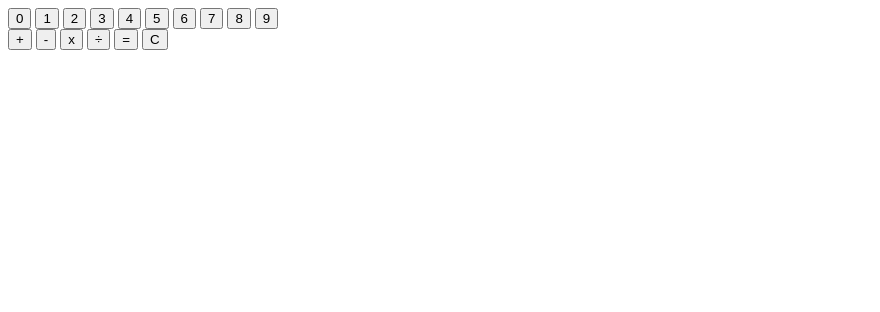
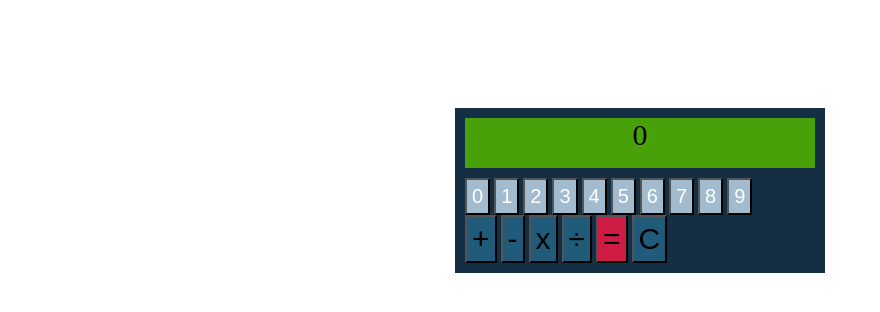
Before and after one commit to Cartman223/Calculator, a plain HTML site: page index.html in a window 1280 px wide. Shown: the whole page, without its empty margins (0-880 px from the left). Drawn offline with Linux system fonts and the light colour scheme.

Commit message:
feat basic graphical interface

```diff
--- a/index.html
+++ b/index.html
@@ -4,10 +4,12 @@
     <meta charset="UTF-8">
     <meta name="viewport" content="width=device-width, initial-scale=1.0">
     <title>myCalculator</title>
+    <link rel="stylesheet" href="style.css">
 </head>
 <body>
 
-    <div style="background-color:gray;color:blue" class="display"></div>
+    <div class="calculator">
+        <div class="display">0</div>
 
         <div class="numberpad">
             <button class="number">0</button>
@@ -29,6 +31,7 @@
             <button class="equal">=</button>
             <button class="clear">C</button>
         </div>
+    </div>
 
 
     <script src="script.js"></script>
--- a/script.js
+++ b/script.js
@@ -38,11 +38,18 @@ let display = document.querySelector(".display");
 
 numbers.forEach((number) => {
     number.addEventListener('click', () => {
+
+        if (display.textContent.length >= 16) {
+            display.textContent = "";
+        };
+
         if (result) {
             display.textContent = "";
             result = undefined;
         };
+
         if (operand1 && operator) {
+
           if(!operand2) {
             display.textContent = "";
             display.textContent = number.textContent;
@@ -51,7 +58,9 @@ numbers.forEach((number) => {
             display.textContent += number.textContent;
             operand2 = +display.textContent;
           };
+
         } else {
+
             if (display.textContent === "0" && number.textContent === "0") {
                 display.textContent = "";
                 display.textContent = number.textContent;
--- /dev/null
+++ b/style.css
@@ -0,0 +1,45 @@
+* {
+    box-sizing: border-box;
+}
+
+body {
+    display: flex;
+    justify-content: center;
+}
+
+.calculator {
+    display: flex;
+    margin-top: 100px;
+    padding: 10px;
+    flex-direction: column;
+    background-color: #142f44;
+}
+
+.display {
+    justify-content: center;
+    align-self: center;
+    text-align: center;
+    font-size: 30px;
+    width: 350px;
+    height: 50px;
+    margin-bottom: 10px;
+    background-color: #49a109;
+    color: #000000;
+}
+
+.numberpad > button {
+    padding: 5px;
+    font-size: 20px;
+    background-color: #a2bbcf;
+    color: white;
+}
+
+.operators > button {
+    padding: 5px;
+    font-size: 30px;
+    background-color: #205b7a;
+}
+
+.operators > .equal {
+    background-color: #ce1c44;
+}
```
Lines whose indentation alone changed are shown as unchanged.
